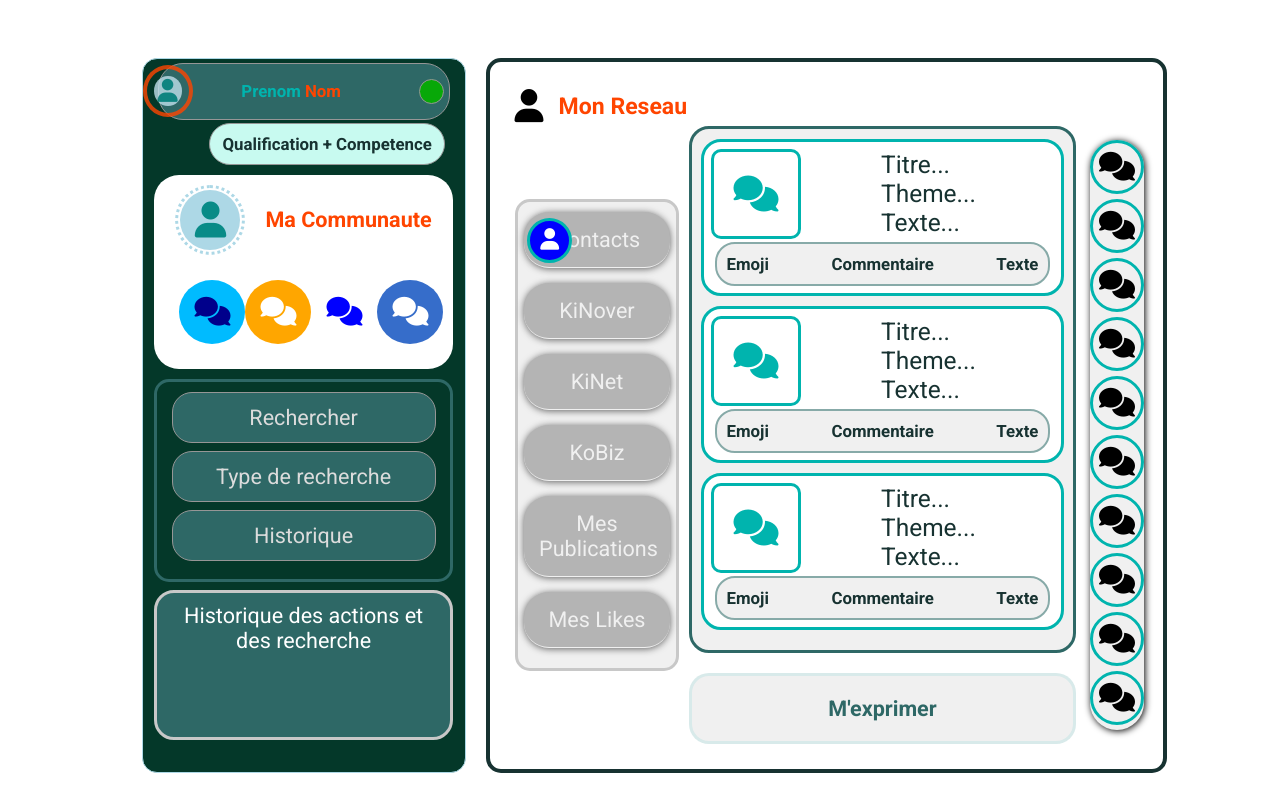
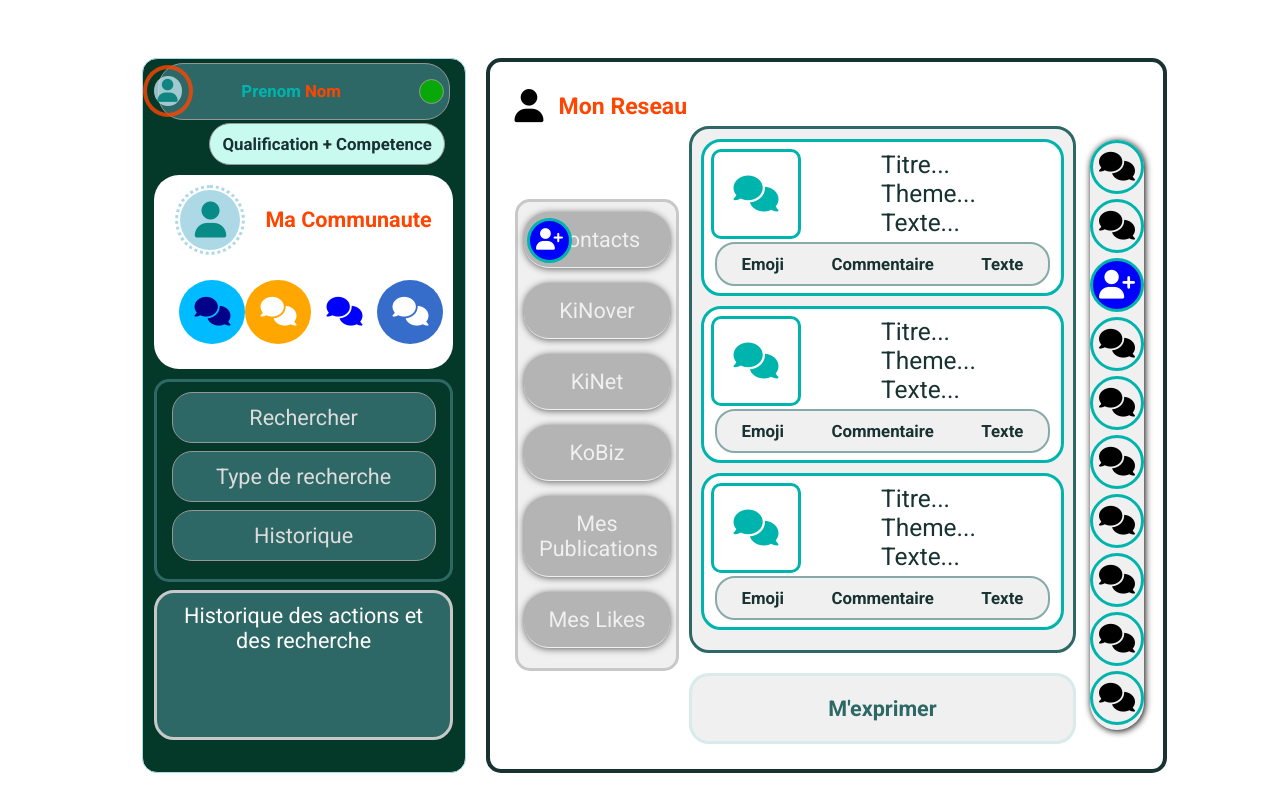
Before and after one commit to Odiase/template_challenge, a plain HTML site: page index.html in a window 1280 px wide. Drawn offline with Linux system fonts and the light colour scheme.

Commit message:
new Update

```diff
--- a/index.html
+++ b/index.html
@@ -111,7 +111,7 @@
                     <!-- Left Section Starts -->
                     <div class="left_section">
                         <div class="inner_cont">
-                            <span><i class="fa fa-user"></i></span>
+                            <span><i class="fa fa-user-plus"></i></span>
                             <p>Contacts</p>
                         </div>
                         <div class="inner_cont">
@@ -211,7 +211,7 @@
                             <i class="fa fa-comments"></i>
                         </div>
                         <div class="icons">
-                            <i class="fa fa-comments"></i>
+                            <i class="fa fa-user-plus"></i>
                         </div>
                         <div class="icons">
                             <i class="fa fa-comments"></i>
--- a/styles/index.scss
+++ b/styles/index.scss
@@ -351,7 +351,7 @@ $green_text : rgb(0, 180, 174);
                 .bottom{
                     width: 98%;
                     margin: auto;
-                    padding: 10px;
+                    padding: 10px 25px;
                     display: flex;
                     justify-content: space-between;
                     background-color: rgb(240,240,240);
@@ -383,6 +383,11 @@ $green_text : rgb(0, 180, 174);
                     justify-content: center;
                     align-items: center;
                     font-size: 2rem;
+
+                    &:nth-child(3){
+                        background-color: blue;
+                        color: white;
+                    }
                 }
             }
         }
```
Also changed, not shown: styles/dist/index.css.
